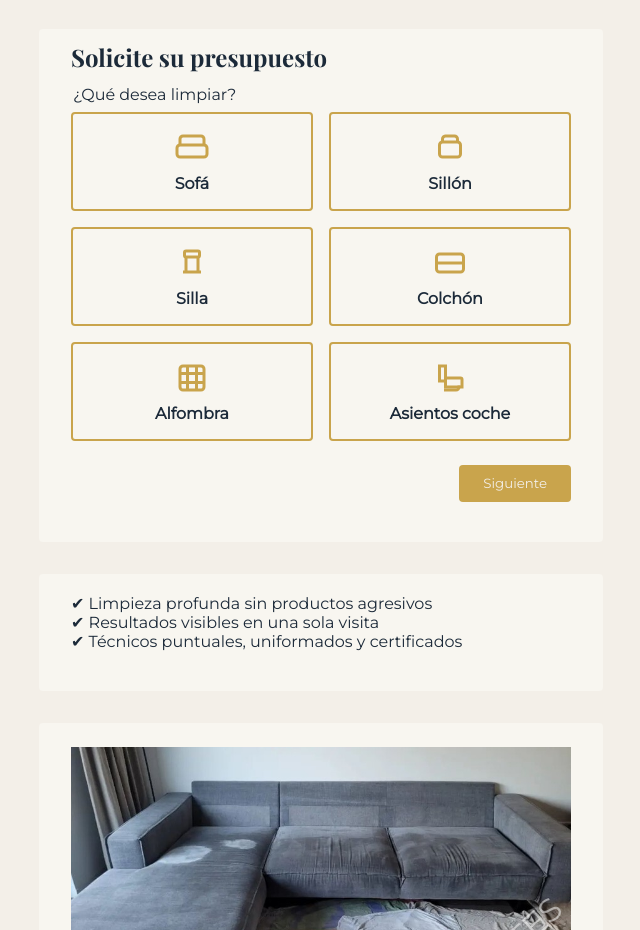
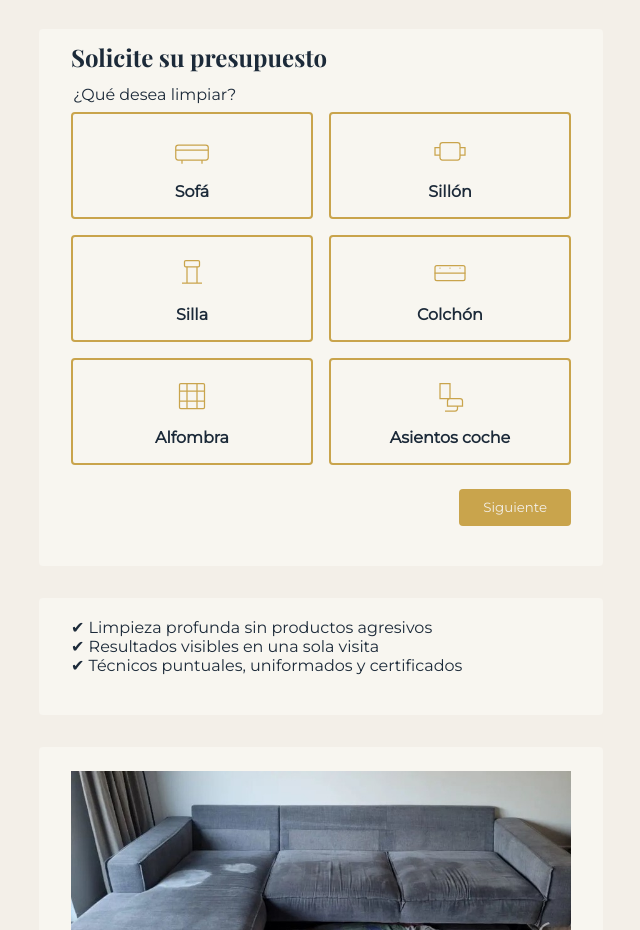
Before and after one commit to ebabel-eu/limpeticion, a website: page index.html in a window 1280 px wide. Shown: the part 1145-2075 px from the top of the page, without its empty margins (319-959 px from the left). Drawn offline with nearby package versions, Linux system fonts and the light colour scheme.

Commit message:
Add icons

```diff
--- a/index.html
+++ b/index.html
@@ -304,20 +304,22 @@
 }
 
 .checkbox-tile .icon {
-  width: 36px;
-  height: 36px;
+  width: 40px;
+  height: 40px;
+  stroke: var(--dark-gold);
+  stroke-width: 2;
   margin-bottom: 0.25em;
-  stroke: var(--dark-gold);
   transition: stroke 0.2s ease;
 }
 
-.checkbox-tile span {
+.checkbox-tile .text-label {
+  display: block;
   font-weight: 600;
   font-size: 1rem;
-  margin: 0;
+  margin-top: 0.25em;
 }
 
-/* Full-tile background on check using modern :has() selector */
+/* Highlight the entire tile when selected */
 .checkbox-tile:has(input[type="checkbox"]:checked) {
   background-color: var(--dark-gold);
   color: var(--champagne);
@@ -327,12 +329,6 @@
   stroke: var(--champagne);
 }
 
-.text-label {
-  display: block;
-  font-weight: 600;
-  font-size: 1rem;
-  margin-top: 0.25em;
-}
 
 
 
@@ -421,9 +417,9 @@
           <label class="checkbox-tile">
             <input type="checkbox" name="sofa" />
             <div class="tile-content">
-      <svg class="icon" viewBox="0 0 24 24" fill="none" stroke="currentColor">
-        <rect x="2" y="10" width="20" height="8" rx="2" stroke-width="2"/>
-        <path d="M4 10V6a2 2 0 012-2h12a2 2 0 012 2v4" stroke-width="2"/>
+              <svg class="icon" viewBox="0 0 64 64" fill="none" stroke="currentColor" stroke-width="2">
+                <rect x="6" y="24" width="52" height="24" rx="4" />
+                <path d="M6 32h52M16 48v6M48 48v6" />
               </svg>
               <span class="text-label">Sofá</span>
             </div>
@@ -431,50 +427,55 @@
           <label class="checkbox-tile">
             <input type="checkbox" name="sillon" />
             <div class="tile-content">
-      <svg class="icon" viewBox="0 0 24 24" fill="none" stroke="currentColor">
-        <rect x="5" y="8" width="14" height="10" rx="2" stroke-width="2"/>
-        <path d="M7 8V6a2 2 0 012-2h6a2 2 0 012 2v2" stroke-width="2"/>
+              <svg class="icon" viewBox="0 0 64 64" fill="none" stroke="currentColor" stroke-width="2">
+                <rect x="16" y="20" width="32" height="28" rx="4" />
+                <path d="M16 28h-8v12h8M48 28h8v12h-8" />
               </svg>
+
               <span class="text-label">Sillón</span>
             </div>
           </label>
           <label class="checkbox-tile">
             <input type="checkbox" name="silla" />
             <div class="tile-content">
-      <svg class="icon" viewBox="0 0 24 24" fill="none" stroke="currentColor">
-        <rect x="7" y="4" width="10" height="4" rx="1" stroke-width="2"/>
-        <path d="M8 8v10m8-10v10M6 18h12" stroke-width="2"/>
+              <svg class="icon" viewBox="0 0 64 64" fill="none" stroke="currentColor" stroke-width="2">
+                <rect x="20" y="12" width="24" height="10" rx="2" />
+                <path d="M24 22v26M40 22v26M16 48h32" />
               </svg>
+
               <span class="text-label">Silla</span>
             </div>
           </label>
           <label class="checkbox-tile">
             <input type="checkbox" name="colchon" />
             <div class="tile-content">
-      <svg class="icon" viewBox="0 0 24 24" fill="none" stroke="currentColor">
-        <rect x="3" y="6" width="18" height="12" rx="2" stroke-width="2"/>
-        <path d="M3 12h18" stroke-width="2"/>
+              <svg class="icon" viewBox="0 0 64 64" fill="none" stroke="currentColor" stroke-width="2">
+                <rect x="8" y="20" width="48" height="24" rx="3" />
+                <path d="M8 32h48M16 24h0M32 24h0M48 24h0" stroke-linecap="round" />
               </svg>
+
               <span class="text-label">Colchón</span>
             </div>
           </label>
           <label class="checkbox-tile">
             <input type="checkbox" name="alfombra" />
             <div class="tile-content">
-      <svg class="icon" viewBox="0 0 24 24" fill="none" stroke="currentColor">
-        <rect x="4" y="4" width="16" height="16" rx="2" stroke-width="2"/>
-        <path d="M4 9h16M4 15h16M9 4v16M15 4v16" stroke-width="2"/>
+              <svg class="icon" viewBox="0 0 64 64" fill="none" stroke="currentColor" stroke-width="2">
+                <rect x="12" y="12" width="40" height="40" rx="2" />
+                <path d="M12 24h40M12 40h40M24 12v40M40 12v40" />
               </svg>
+
               <span class="text-label">Alfombra</span>
             </div>
           </label>
           <label class="checkbox-tile">
             <input type="checkbox" name="asientos" />
             <div class="tile-content">
-      <svg class="icon" viewBox="0 0 24 24" fill="none" stroke="currentColor">
-        <path d="M5 4h4v10H5zM9 12h10a1 1 0 011 1v5H9z" stroke-width="2"/>
-        <path d="M18 17v1a2 2 0 01-2 2H8" stroke-width="2"/>
+              <svg class="icon" viewBox="0 0 64 64" fill="none" stroke="currentColor" stroke-width="2">
+                <path d="M16 12h16v24H16zM32 36h16a4 4 0 014 4v8H28v-8a4 4 0 014-4z" />
+                <path d="M44 48v4a4 4 0 01-4 4H24" />
               </svg>
+
               <span class="text-label">Asientos coche</span>
             </div>
           </label>
```
Lines whose indentation alone changed are shown as unchanged.
